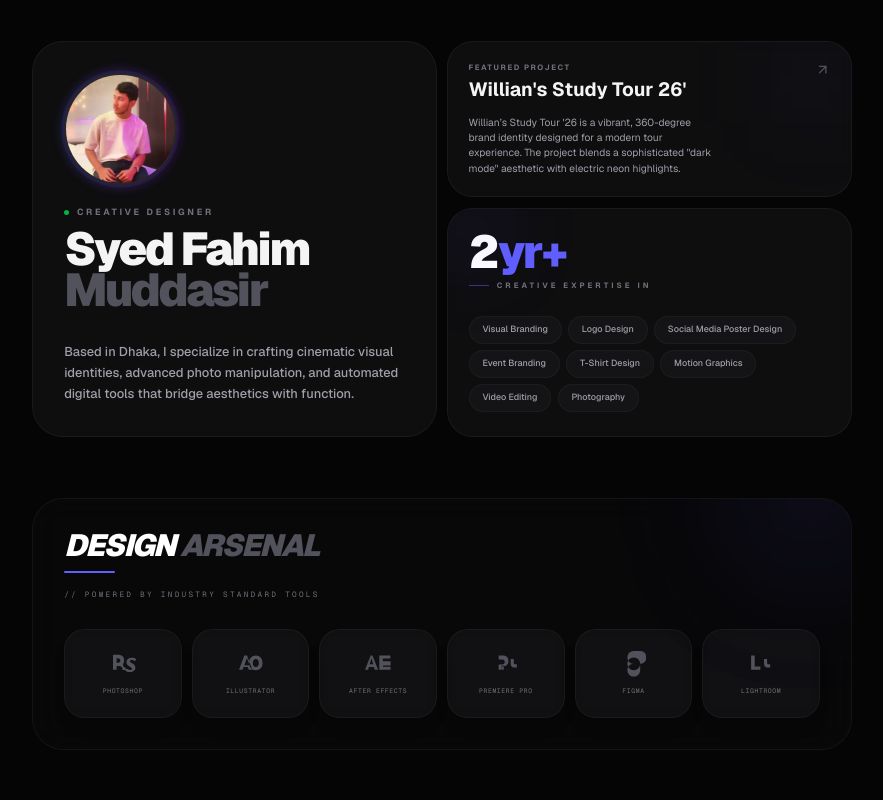
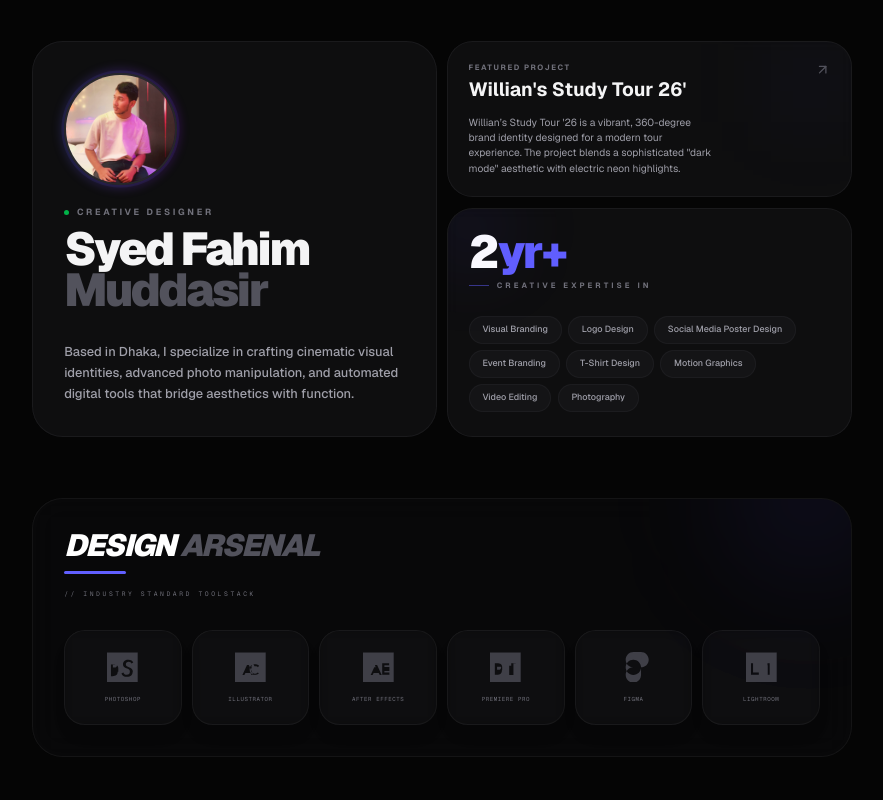
Before and after one commit to Fahim-hash/portfolio, a Next.js app: page / in a window 1280 px wide. Shown: the top 800 px of the page, without its empty margins (198-1081 px from the left). Built offline with nearby package versions, Linux system fonts and the light colour scheme.

Commit message:
Update page.tsx

```diff
--- a/app/page.tsx
+++ b/app/page.tsx
@@ -196,51 +196,50 @@ const testimonials = [
   <div className="absolute top-[-10%] left-[-5%] w-32 h-32 bg-indigo-600/10 blur-[60px] rounded-full group-hover:bg-indigo-600/20 transition-all duration-700" />
 </motion.div>
 
-     {/* --- PREMIUM DESIGN ARSENAL SECTION --- */}
+   {/* --- PREMIUM DESIGN ARSENAL SECTION --- */}
 <motion.div
   variants={item}
   className="md:col-span-4 mt-20 mb-8 border border-white/5 bg-zinc-900/20 backdrop-blur-xl rounded-[3rem] p-8 md:p-12 overflow-hidden relative"
 >
-  {/* Background Glow Effect */}
   <div className="absolute top-0 right-0 -translate-y-1/2 translate-x-1/4 w-64 h-64 bg-indigo-500/10 blur-[100px] rounded-full" />
 
   <div className="relative z-10 mb-12 flex flex-col items-center md:items-start text-center md:text-left">
-    <h2 className="text-4xl md:text-5xl font-black tracking-[calc(-0.05em)] italic uppercase text-white leading-none">
+    <h2 className="text-4xl md:text-5xl font-black tracking-tighter italic uppercase text-white leading-none">
       Design <span className="text-zinc-600">Arsenal</span>
     </h2>
-    <div className="h-1 w-20 bg-indigo-500 mt-4 rounded-full" />
-    <p className="text-zinc-500 font-mono text-xs tracking-[0.3em] uppercase mt-6">
-      // Powered by industry standard tools
+    <div className="h-1.5 w-24 bg-indigo-500 mt-4 rounded-full" />
+    <p className="text-zinc-500 font-mono text-[10px] tracking-[0.4em] uppercase mt-6">
+      // Industry Standard Toolstack
     </p>
   </div>
 
   <div className="grid grid-cols-2 sm:grid-cols-3 md:grid-cols-6 gap-4 relative z-10">
     {[
-      { name: "Photoshop", color: "hover:shadow-blue-500/20", icon: <path d="M12.3 12.3c.7-1 1-2.2 1-3.6 0-3.6-2.5-5.2-6.1-5.2H2.8v14.1h3.4V14h1.1c2.1 0 3.8.4 4.3 1.9.4 1 0 1.7-.2 1.9H15c0-.6.1-2.1-2.7-3.5zm-6.1-1.3V6.7h.7c1.7 0 2.8.7 2.8 2.2 0 1.7-1.1 2.1-2.8 2.1h-.7zM18.8 17.6c-1.3 0-2.2-.4-2.8-1.2l-2 1.3c1 1.5 2.5 2 4.6 2 3.6 0 5.2-2 5.2-4.1 0-4.1-5.1-4-5.1-5.9 0-.8.7-1.2 1.6-1.2 1.2 0 2.1.4 2.7 1.1l1.8-1.4c-.9-1.2-2.3-1.8-4.3-1.8-3.3 0-5.1 1.9-5.1 4.1 0 4.2 5.2 4 5.2 6.1-.1 1.1-.9 1.1-1.8 1.1z" fill="currentColor"/> },
-      { name: "Illustrator", color: "hover:shadow-orange-500/20", icon: <path d="M13.4 17.6h-3.3l-1-2.7H5.2l-1 2.7H1L5.9 4.3h2.6l4.9 13.3zm-5-11l-2.4 6.7h4.8l-2.4-6.7zM23 11.2c0-4.2-2.6-6.9-6.3-6.9-3.7 0-6.2 2.7-6.2 6.9 0 4.1 2.5 6.8 6.2 6.8 3.7.1 6.3-2.6 6.3-6.8zm-9.1 0c0-2.3 1.1-3.8 2.8-3.8 1.7 0 2.8 1.5 2.8 3.8 0 2.3-1.1 3.8-2.8 3.8-1.7 0-2.8-1.5-2.8-3.8z" fill="currentColor"/> },
-      { name: "After Effects", color: "hover:shadow-purple-500/20", icon: <path d="M9.1 17.6L8.4 15H3.6l-.7 2.6H0L5.3 4.3H7l5.3 13.3H9.1zm-4.7-5.1h3.3L6.1 6.8l-1.7 5.7zM24 13.5h-7.1v1.3h7.1v2.8H13.4V4.3h10.4V7h-7.1v2.6H24v3.9z" fill="currentColor"/> },
-      { name: "Premiere Pro", color: "hover:shadow-indigo-500/20", icon: <path d="M11 10.3c0-1.7-1.2-2.3-2.8-2.3H5.3v4.6h2.9c1.6 0 2.8-.6 2.8-2.3zm2.5 7.3h-3.4v-4.1H8.2v4.1H5.3V4.3h3.5c3.6 0 5.7 1.6 5.7 5.1s-2.1 5.1-5.7 5.1h-.3v3.1h3.7v-.3zM16.6 7.6h2.9V11c0 1.2.6 1.5 1.7 1.5h1.2v3h-1.5c-2.4 0-4.3-.8-4.3-3.6V7.6z" fill="currentColor"/> },
-      { name: "Figma", color: "hover:shadow-pink-500/20", icon: <path d="M12 24c3.314 0 6-2.686 6-6v-6h-6c-3.314 0-6 2.686-6 6s2.686 6 6 6zM6 12c0-3.314 2.686-6 6-6s6 2.686 6 6-2.686 6-6 6-6-2.686-6-6zM18 6V0h-6c-3.314 0-6 2.686-6 6s2.686 6 6 6h6c3.314 0 6-2.686 6-6s-2.686-6-6-6z" fill="currentColor"/> },
-      { name: "Lightroom", color: "hover:shadow-cyan-500/20", icon: <path d="M11.6 17.6H2.9V4.3h3.4v10.3h5.3v3zM15 7.6h2.9V11c0 1.2.6 1.5 1.7 1.5h1.2v3H19.3c-2.4 0-4.3-.8-4.3-3.6V7.6z" fill="currentColor"/> },
+      { name: "Photoshop", color: "group-hover:text-[#31A8FF]", icon: "M0 .3v23.4h24V.3H0zm8.3 15.1c0 1.1-.3 2-1 2.6-.7.6-1.7.9-2.9.9H3.1v-9.1h1.7c1.3 0 2.3.3 3 .8.7.5 1 1.3 1 2.3v2.5zm11.7.2c0 1.2-.4 2.1-1.1 2.8-.8.6-1.8 1-3.2 1-1.2 0-2.2-.2-2.9-.7-.7-.4-1.2-1.1-1.5-2l1.5-.7c.2.6.5 1.1.9 1.4.4.3 1 .4 1.7.4 1.7 0 2.5-.8 2.5-2.5 0-.7-.2-1.2-.5-1.5-.3-.3-.9-.6-1.7-.9-1.2-.4-2-.8-2.5-1.3-.5-.5-.7-1.2-.7-2.1 0-1 .4-1.9 1.1-2.5.7-.6 1.7-.9 3-.9 1.1 0 1.9.2 2.6.6.6.4 1.1.9 1.3 1.6l-1.4.7c-.2-.4-.4-.7-.7-1-.3-.2-.8-.4-1.4-.4-1.5 0-2.3.7-2.3 2 0 .6.2 1.1.5 1.4s1 .6 1.9 1c1 .3 1.8.7 2.3 1.2.5.5.8 1.2.8 2.2zm-12.2-5.7H4.6v2.3h1.3c.6 0 1.1-.1 1.4-.4s.5-.7.5-1.2v-.7z" },
+      { name: "Illustrator", color: "group-hover:text-[#FF9A00]", icon: "M0 .3v23.4h24V.3H0zm8.1 16.1l-.8 1.6H5.8l3.6-7.8h1.4l3.6 7.8h-1.5l-.8-1.6H8.1zm10.7.2c-.4.5-1 .8-1.7 1-1 .3-2 .3-2.9.1-.8-.2-1.5-.7-2-1.3-.5-.7-.8-1.6-.8-2.7s.3-2 .8-2.7c.5-.6 1.2-1.1 2-1.3.9-.2 1.9-.2 2.9.1.7.2 1.3.5 1.7 1l-.9 1.1c-.3-.4-.7-.6-1.2-.7-.7-.2-1.4-.2-2.1 0-.6.1-1.1.5-1.5.9-.4.5-.6 1.1-.6 1.9s.2 1.4.6 1.9c.4.4.9.8 1.5.9.7.2 1.4.2 2.1 0 .5-.1.9-.3 1.2-.7l.9 1.1zm-3.6-4.6h.4l-1.5-3.3-1.5 3.3h2.6z" },
+      { name: "After Effects", color: "group-hover:text-[#D191FF]", icon: "M0 .3v23.4h24V.3H0zm8.3 16.1l-.8 1.6H6l3.6-7.8h1.4l3.6 7.8h-1.5l-.8-1.6H8.3zm12.3-1.6h-3.9v1.3h3.9v1.6h-5.6V8.7h5.4v1.6h-3.7v1.4h3.9v1.6zm-11-2.9h.4l-1.5-3.3-1.5 3.3h2.6z" },
+      { name: "Premiere Pro", color: "group-hover:text-[#EA77FF]", icon: "M0 .3v23.4h24V.3H0zm9.3 14c0 1.1-.3 2-1 2.6-.7.6-1.7.9-2.9.9H3.8V8.7h1.7c1.3 0 2.3.3 3 .8.7.5 1 1.3 1 2.3v2.2zm10.7-5.3h-1.7v1.7h-1.7V8.7h3.4v5.3zm-1.7 1.7v7.3H15v-7.3h1.6zm-12.7.9H5.5v2.3h1.3c.6 0 1.1-.1 1.4-.4s.5-.7.5-1.2v-.7z" },
+      { name: "Figma", color: "group-hover:text-[#F24E1E]", icon: "M12 24c3.314 0 6-2.686 6-6v-6h-6c-3.314 0-6 2.686-6 6s2.686 6 6 6zM6 12c0-3.314 2.686-6 6-6s6 2.686 6 6-2.686 6-6 6-6-2.686-6-6zM18 6V0h-6c-3.314 0-6 2.686-6 6s2.686 6 6 6h6c3.314 0 6-2.686 6-6s-2.686-6-6-6z" },
+      { name: "Lightroom", color: "group-hover:text-[#31A8FF]", icon: "M0 .3v23.4h24V.3H0zM10 17.7H3.9V8.7h1.6v7.4H10v1.6zm10.2-9h-1.7v1.7h-1.7V8.7h3.4v5.3zm-1.7 1.7v7.3H17v-7.3h1.5z" },
     ].map((skill) => (
       <motion.div
         key={skill.name}
-        whileHover={{ scale: 1.05, y: -5 }}
-        className={`group relative flex flex-col items-center justify-center p-8 rounded-[2rem] border border-white/5 bg-white/[0.03] backdrop-blur-md transition-all duration-500 shadow-xl ${skill.color}`}
+        whileHover={{ scale: 1.02, y: -5 }}
+        className="group relative flex flex-col items-center justify-center p-8 rounded-[2rem] border border-white/5 bg-white/[0.02] backdrop-blur-md transition-all duration-500 shadow-xl"
       >
-        <div className="absolute inset-0 rounded-[2rem] bg-gradient-to-br from-white/[0.05] to-transparent opacity-0 group-hover:opacity-100 transition-opacity" />
-
-        <svg viewBox="0 0 24 24" className="w-10 h-10 text-zinc-600 group-hover:text-white transition-all duration-500 transform group-hover:scale-110 mb-4">
-          {skill.icon}
+        <svg
+          viewBox="0 0 24 24"
+          className={`w-12 h-12 text-zinc-700 transition-all duration-500 transform group-hover:scale-110 mb-5 ${skill.color}`}
+        >
+          <path d={skill.icon} fill="currentColor"/>
         </svg>
 
-        <span className="text-[10px] font-mono tracking-widest uppercase text-zinc-500 group-hover:text-white group-hover:letter-spacing-lg transition-all duration-500">
+        <span className="text-[9px] font-mono tracking-widest uppercase text-zinc-500 group-hover:text-white transition-all duration-500">
           {skill.name}
         </span>
 
-        {/* Animated Corner Border */}
-        <div className="absolute top-4 right-4 w-2 h-2 border-t border-r border-white/0 group-hover:border-white/40 transition-all duration-500" />
-        <div className="absolute bottom-4 left-4 w-2 h-2 border-b border-l border-white/0 group-hover:border-white/40 transition-all duration-500" />
+        {/* Subtle hover indicator */}
+        <div className="absolute bottom-4 w-1 h-1 bg-indigo-500 rounded-full opacity-0 group-hover:opacity-100 transition-opacity" />
       </motion.div>
     ))}
   </div>
```
